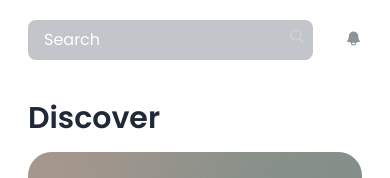
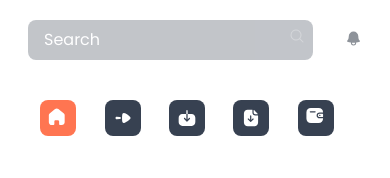
Before and after one commit to danielcrubens/dashboard-vue, a Vue app: page / in a window 390 px wide. Shown: the top 178 px of the page. Built offline with nearby package versions, Linux system fonts and the light colour scheme.

Commit message:
refatorando dashboard :memo:

```diff
--- a/src/components/CardItem.vue
+++ b/src/components/CardItem.vue
@@ -42,7 +42,7 @@ const items = [
     author: "Johny Wise",
     title: "Prepare for your first skateboard jump",
     imageSrc: "../src/assets/svg/Skater-Card2.svg",
-    imageAvatar: "../src/assets/svg/AndyWilliam.svg",
+    imageAvatar: "../src/assets/svg/JohnyWise.svg",
 
     views: "12k",
     published: "1 month",
@@ -52,7 +52,7 @@ const items = [
     author: "Budi Hakim",
     title: "Tips to playing skateboard on the ramp",
     imageSrc: "../src/assets/svg/Skater-Card3.svg",
-    imageAvatar: "../src/assets/svg/AndyWilliam.svg",
+    imageAvatar: "../src/assets/svg/BudiHakim.svg",
 
     views: "87k",
     published: "3 days",
--- a/src/layouts/Dashboard.vue
+++ b/src/layouts/Dashboard.vue
@@ -52,17 +52,27 @@
 
       </header>
 
-
-
       <header class="md:hidden block">
         <div class="container">
           <div class="flex justify-between items-center">
             <InputSearch class="w-full" />
             <BellIcon class="w-5 h-5 ml-8 opacity-50 hover:opacity-100 cursor-pointer transition duration-100" />
-
           </div>
         </div>
       </header>
+
+      <div class=" md:my-12 my-10 flex justify-evenly lg:hidden block">
+        <MenuItem :icon="HomeIcon" first>
+        </MenuItem>
+        <MenuItem :icon="TrendingUpIcon">
+        </MenuItem>
+        <MenuItem :icon="StreamingIcon">
+        </MenuItem>
+        <MenuItem :icon="Playlist">
+        </MenuItem>
+        <MenuItem :icon="Bookmark">
+        </MenuItem>
+      </div>
 
       <div class="md:px-5 md:pb-5">
         <h1 class="font-semibold lg:text-4xl md:text-3xl text-3xl mt-10 lg:mt-6 mb-4">Discover</h1>
@@ -74,7 +84,8 @@
 
             </div>
             <div class="z-10 absolute top-0 p-6 w-full bottom-0">
-              <h2 class="lg:text-3xl text-2xl  max-w-xs font-semibold mt-20 md:mt-auto md:ml-4">How to do Basic Jumping and how to landing safely</h2>
+              <h2 class="lg:text-3xl text-2xl  max-w-xs font-semibold mt-20 md:mt-auto md:ml-4">How to do Basic Jumping
+                and how to landing safely</h2>
               <div class="container flex justify-start items-center md:mt-14">
                 <div class="md:ml-4">
                   <div class="w-16 h-20 rounded-full overflow-hidden">
@@ -122,12 +133,15 @@
         </div>
         <h2 class=" text-2xl mt-12 mb-4 lg:font-normal md:font-medium font-bold">Most Watched</h2>
         <div class=" pb-9 md:pb-4 ">
-        <div class="grid lg:grid-cols-1 md:grid-cols-1 gap-4 ">
-          <CardItem v-for="item  of 1 " :key="item.id" />
+          <div class="grid lg:grid-cols-1 md:grid-cols-1 gap-4 ">
+            <CardItem v-for="item  of 1 " :key="item.id" />
+          </div>
         </div>
       </div>
     </div>
-    </div>
+
+
+
   </main>
 </template>
 
--- a/src/main.ts
+++ b/src/main.ts
@@ -2,5 +2,4 @@ import { createApp } from 'vue'
 import './style.css'
 import './assets/style.css'
 import App from './App.vue'
-
 createApp(App).mount('#app')
```
Also changed, not shown: 2 other files (tests, documents, lock files or other folders).
